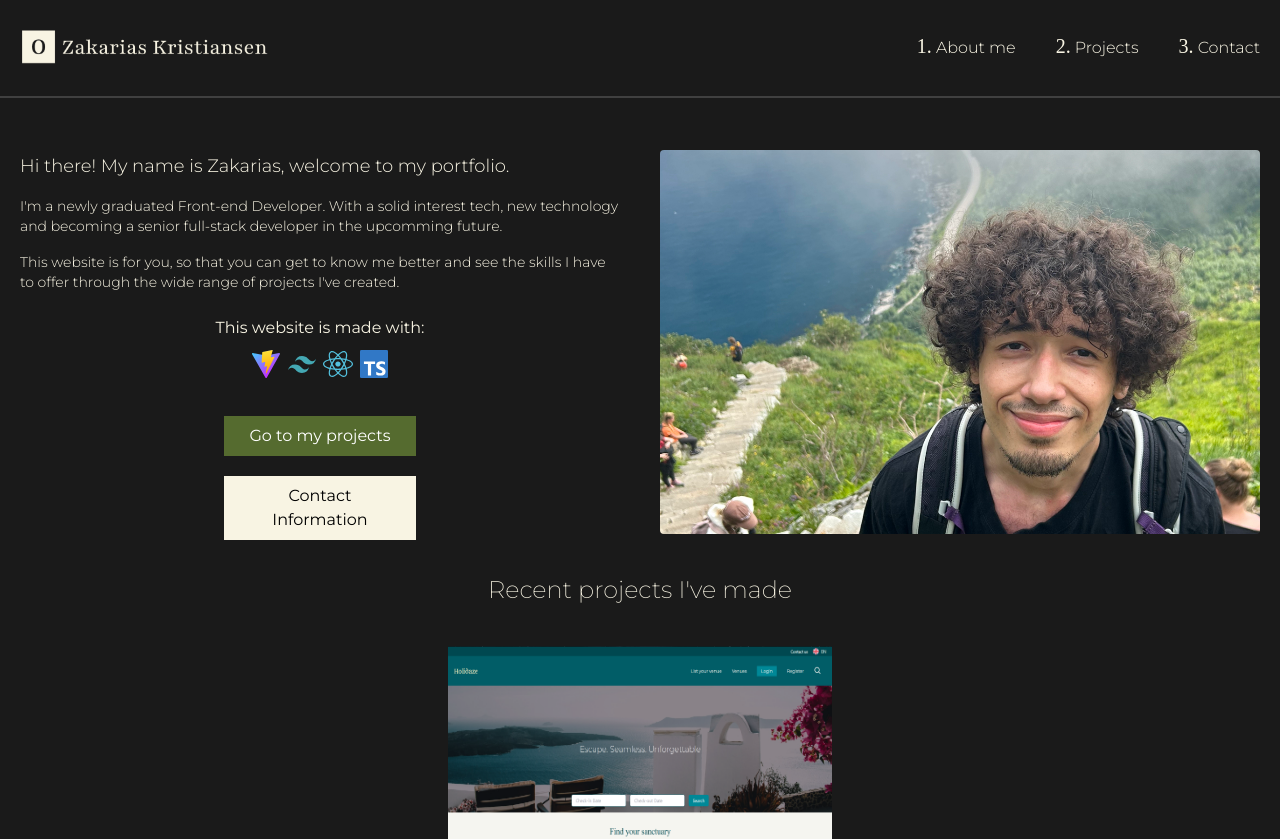
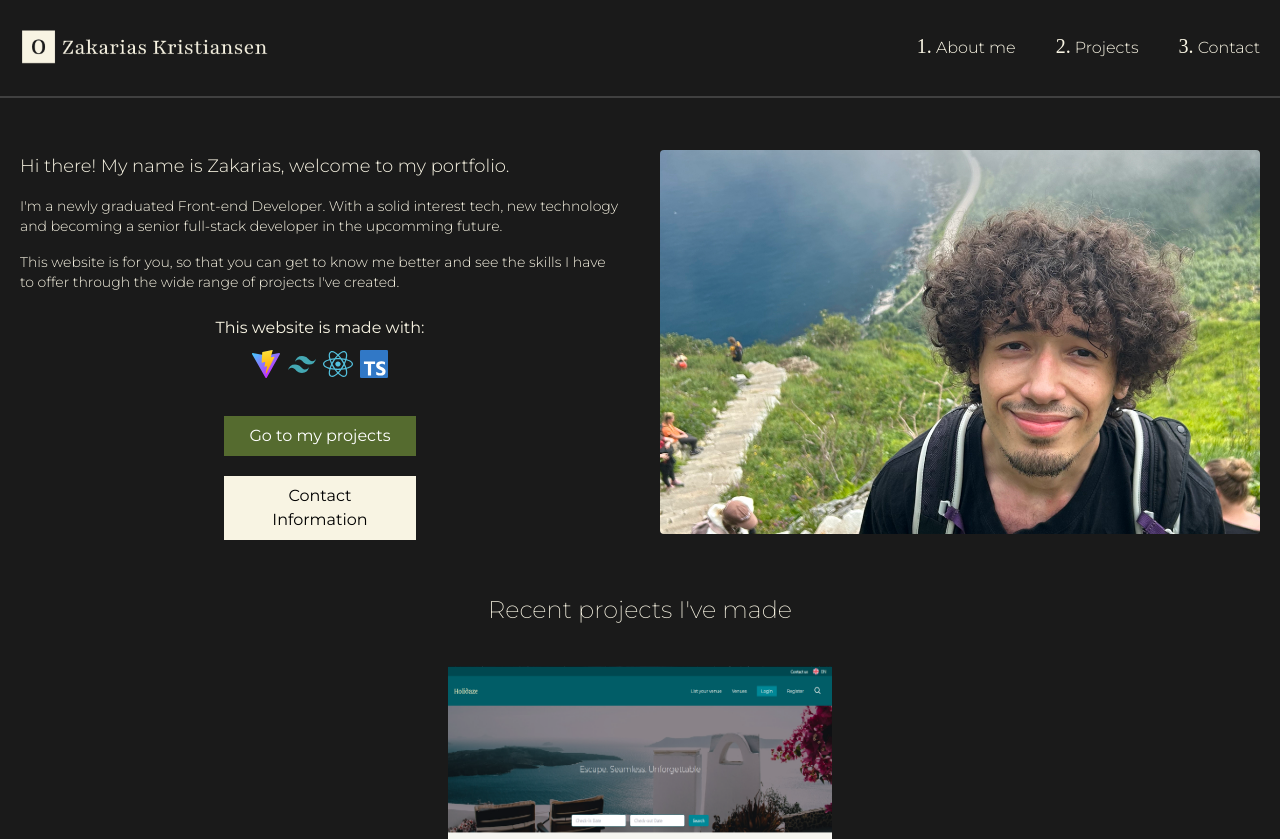
Before and after one commit to oddvarzk/Portofolio, a React (Vite) app: page / in a window 1280 px wide. Shown: the top 839 px of the page. Built offline with nearby package versions, Linux system fonts and the light colour scheme; a web font is replaced by a local one.

Commit message:
added spacing between sections

```diff
--- a/src/pages/Home/index.tsx
+++ b/src/pages/Home/index.tsx
@@ -53,7 +53,7 @@ export function Home() {
         </div>
       </div>
       {/* add more content here */}
-      <h1 className="text-center text-Cream font-Montserrat text-2xl font-extralight py-5">
+      <h1 className="text-center text-Cream font-Montserrat text-2xl font-extralight py-5 mt-5">
         Recent projects I've made
       </h1>
       <div className="flex justify-center flex-wrap py-5">
```
